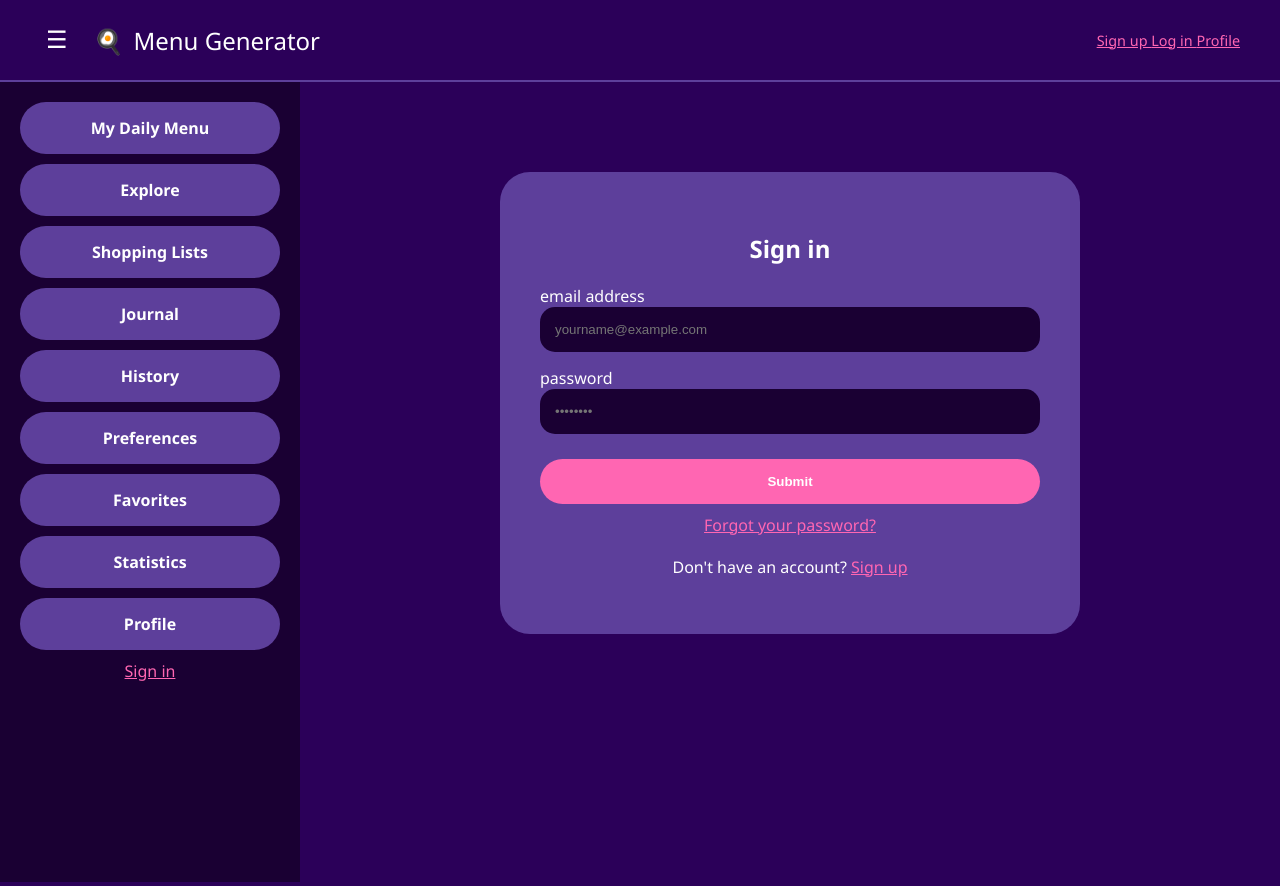
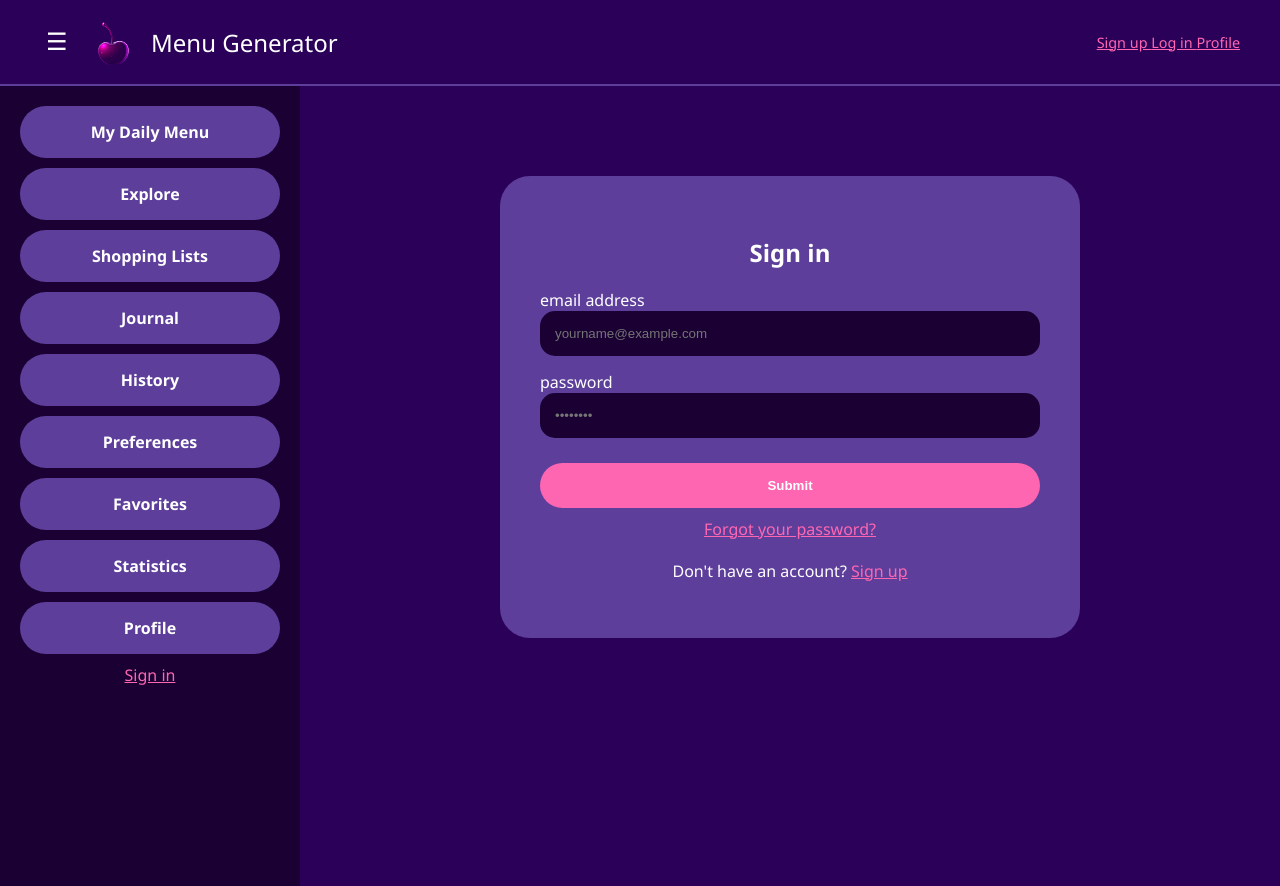
Before and after one commit to Khrystyna-Parnavska/menu-generator, a Flask app: a page that uses templates/base.html in a window 1280 px wide. Run offline with Flask 3, Linux system fonts and the light colour scheme; parts of the project's set-up code (start-up, migrations or seed data) failed here and were passed over.

Commit message:
fix: change logo and favicon

```diff
--- a/templates/base.html
+++ b/templates/base.html
@@ -4,15 +4,17 @@
     <meta charset="UTF-8">
     <meta name="viewport" content="width=device-width, initial-scale=1.0">
     <link rel="stylesheet" href="{{ url_for('static', filename='styles.css') }}">
+    <link rel="icon" type="image/png" href="{{ url_for('static', filename='images/favicon.png') }}">
     {% block head %}{% endblock %}
 </head>
 <body>
     <header>
         <div class="logo-section" style="min-height: 60px;">
-            <button id="menu-toggle" style="background:none; border:none; color:white; font-size:1.5rem; margin-right:10px; cursor:pointer;">☰</button>
-            <div class="icon" style="font-size: 1.5rem;">🍳</div>
-            <span style="font-size: 1.5rem;">Menu Generator</span>
+                <button id="menu-toggle" style="background:none; border:none; color:white; font-size:1.5rem; margin-right:10px; cursor:pointer;">☰</button>
+                <img src="{{ url_for('static', filename='images/logo.png') }}" alt="Menu Generator" style="height: 64px; border-radius: 8px; margin-right: 8px;">
+                <span style="font-size: 1.5rem;">Menu Generator</span>
         </div>
+
         <div class="header-profile"><a href="{{ url_for('signup') }}" style="color:var(--text-pink);">Sign up </a>
                                     <a href="{{ url_for('signin') }}" style="color:var(--text-pink);">Log in </a>
                                     <a href="{{ url_for('profile') }}" style="color:var(--text-pink);">Profile</a></div>
```
Also changed, not shown: static/images/favicon.png (added), static/images/logo.png (added).
